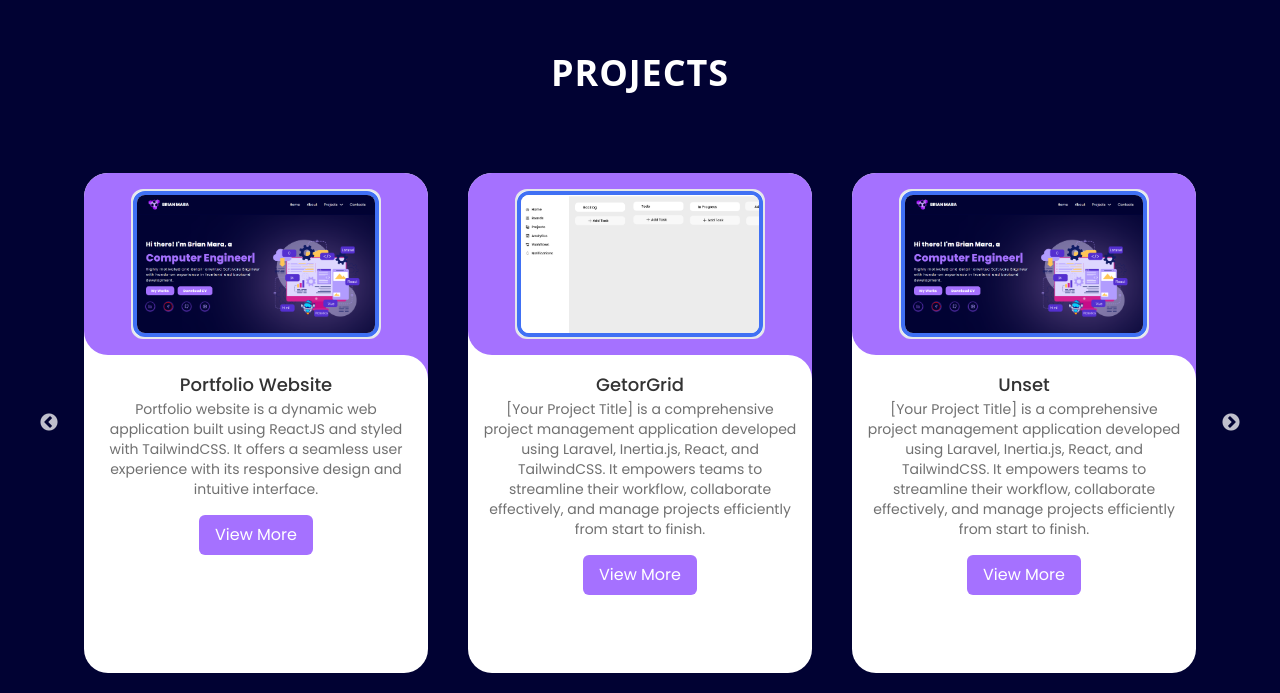
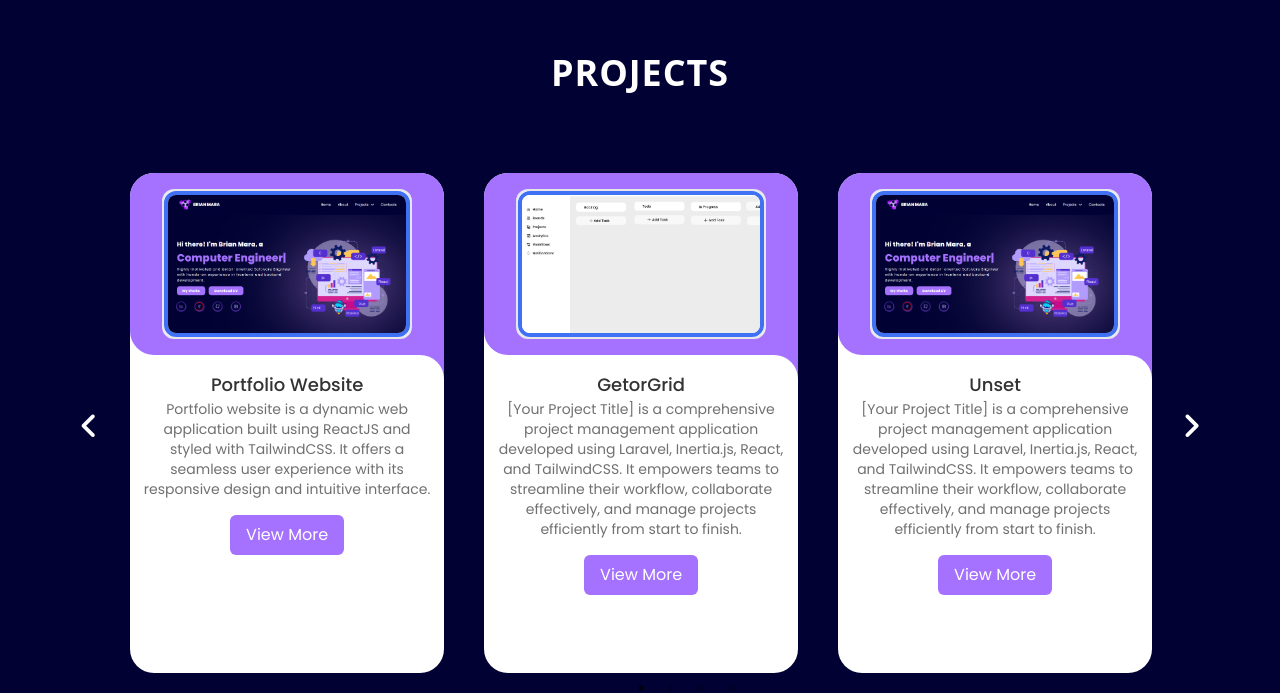
Before and after one commit to BrianMara2000/Portfolio, a React (Vite) app: page / in a window 1280 px wide. Shown: the part 1587-2280 px from the top of the page. Built offline with nearby package versions, Linux system fonts and the light colour scheme.

Commit message:
Customizing arrows

```diff
--- a/src/components/Projects.jsx
+++ b/src/components/Projects.jsx
@@ -6,18 +6,23 @@ import Slider from "react-slick";
 
 import "slick-carousel/slick/slick.css";
 import "slick-carousel/slick/slick-theme.css";
+import { useRef } from "react";
+import { useState } from "react";
 
 const Projects = () => {
+  const [isTouchedPrev, setIsTouchedPrev] = useState(false);
+  const [isTouchedNext, setIsTouchedNext] = useState(false);
+
   const settings = {
     accessibility: true,
     dots: true,
     infinite: true,
     speed: 500,
     slidesToShow: 3,
-    slidesToScroll: 3,
+    slidesToScroll: 1,
     responsive: [
       {
-        breakpoint: 1024,
+        breakpoint: 1200,
         settings: {
           slidesToShow: 3,
           slidesToScroll: 3,
@@ -42,13 +47,50 @@ const Projects = () => {
       },
     ],
   };
+
+  const touchArrowPrev = () => {
+    setIsTouchedPrev(true);
+  };
+
+  const endTouchArrowPrev = () => {
+    setIsTouchedPrev(false);
+  };
+
+  const touchArrowNext = () => {
+    setIsTouchedNext(true);
+  };
+
+  const endTouchArrowNext = () => {
+    setIsTouchedNext(false);
+  };
+
+  const slider = useRef(null);
+
   return (
     <section id="section" className="flex flex-col items-center justify-center">
-      <div className="flex flex-col items-center w-full h-full">
-        <h1 className={`${styles.heading1} ${layout.headerLayout} text-black`}>
+      <div className="relative flex flex-col items-center w-full h-full">
+        <h1 className={`${styles.heading1} ${layout.headerLayout} mb-10`}>
           Projects
         </h1>
+        <div className="flex sm:hidden mb-10">
+          <p className="text-[#f1f1f1] font-normal font-poppins">
+            Slide to see more
+          </p>
+        </div>
+        <div
+          onTouchStart={touchArrowPrev}
+          onTouchEnd={endTouchArrowPrev}
+          onClick={() => slider?.current?.slickPrev()}
+          className={`absolute hidden sm:flex w-[50px] h-[50px] text-white top-[55%] left-0 translate-y-1/2 rounded-full items-center justify-center [@media(hover:hover)]:hover:bg-gray-300 [@media(hover:hover)]:hover:text-gray-900 cursor-pointer  z-10 ${
+            isTouchedPrev ? "bg-gray-300 text-gray-900 transition-all" : " "
+          }`}
+        >
+          <button>
+            <i className="fa-solid fa-angle-left text-3xl transition-all"></i>
+          </button>
+        </div>
         <Slider
+          ref={slider}
           {...settings}
           className="flex justify-between items-center font-poppins w-full gap-x-5 py-10"
         >
@@ -62,6 +104,18 @@ const Projects = () => {
             />
           ))}
         </Slider>
+        <div
+          onTouchStart={touchArrowNext}
+          onTouchEnd={endTouchArrowNext}
+          onClick={() => slider?.current?.slickNext()}
+          className={`absolute hidden sm:flex w-[50px] h-[50px] text-white top-[55%] right-0 translate-y-1/2 rounded-full items-center justify-center [@media(hover:hover)]:hover:bg-gray-300 [@media(hover:hover)]:hover:text-gray-900 cursor-pointer  z-10 ${
+            isTouchedNext ? "bg-gray-300 text-gray-900 transition-all" : " "
+          }`}
+        >
+          <button>
+            <i className="fa-solid fa-angle-right text-3xl transition-all"></i>
+          </button>
+        </div>
       </div>
     </section>
   );
--- a/src/index.css
+++ b/src/index.css
@@ -181,6 +181,15 @@
   margin:0 20px;
 }
 
+.slick-slider {
+  padding: 0 4%;
+}
+
+.slick-prev::before,
+.slick-next::before {
+  display: none;
+}
+
 .contact-info::after {
   content: "";
   position: absolute;
@@ -199,3 +208,7 @@
 .contact-info::after {
   color: #8749f2;
 }
+
+.slick-next {
+  display: none;
+}
```
